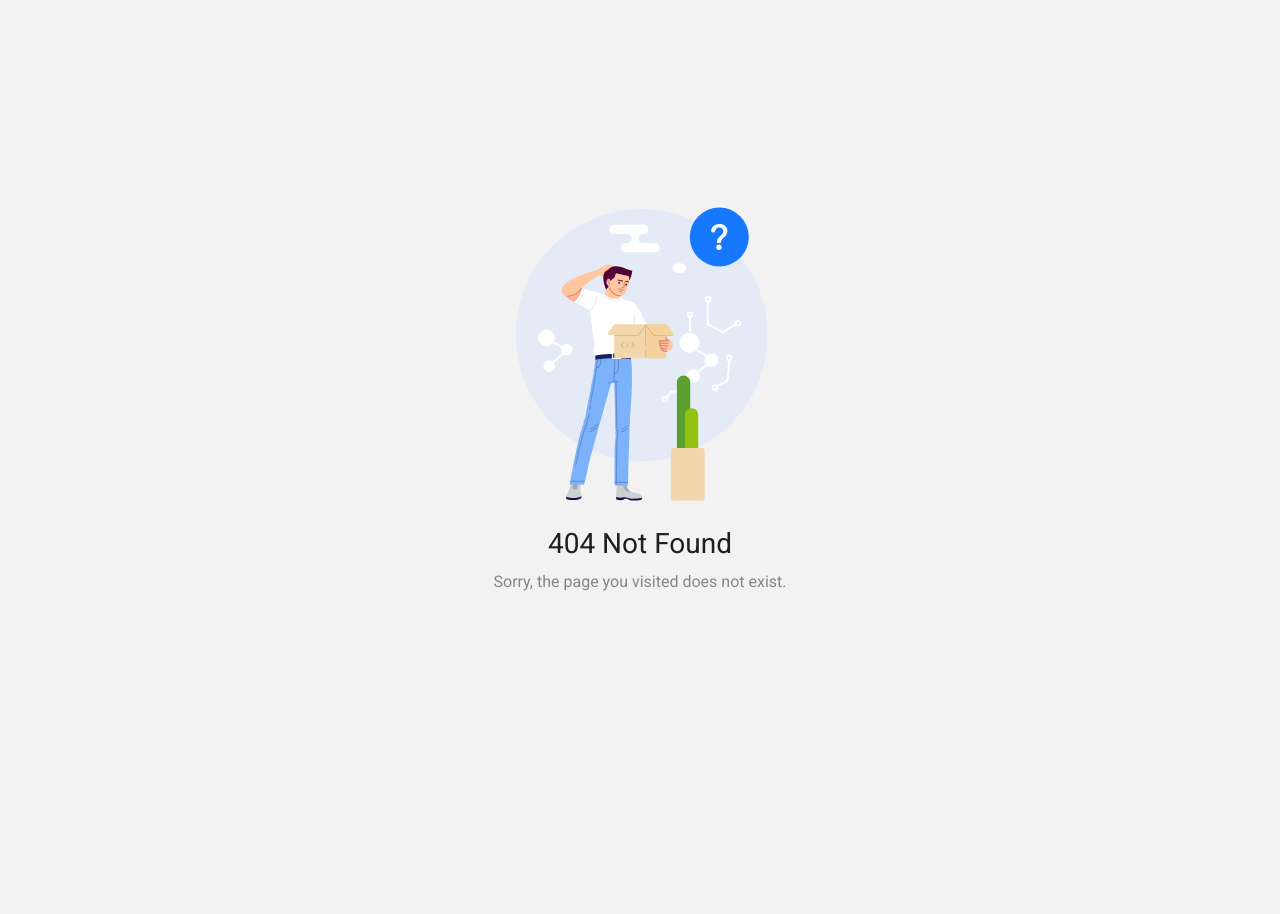
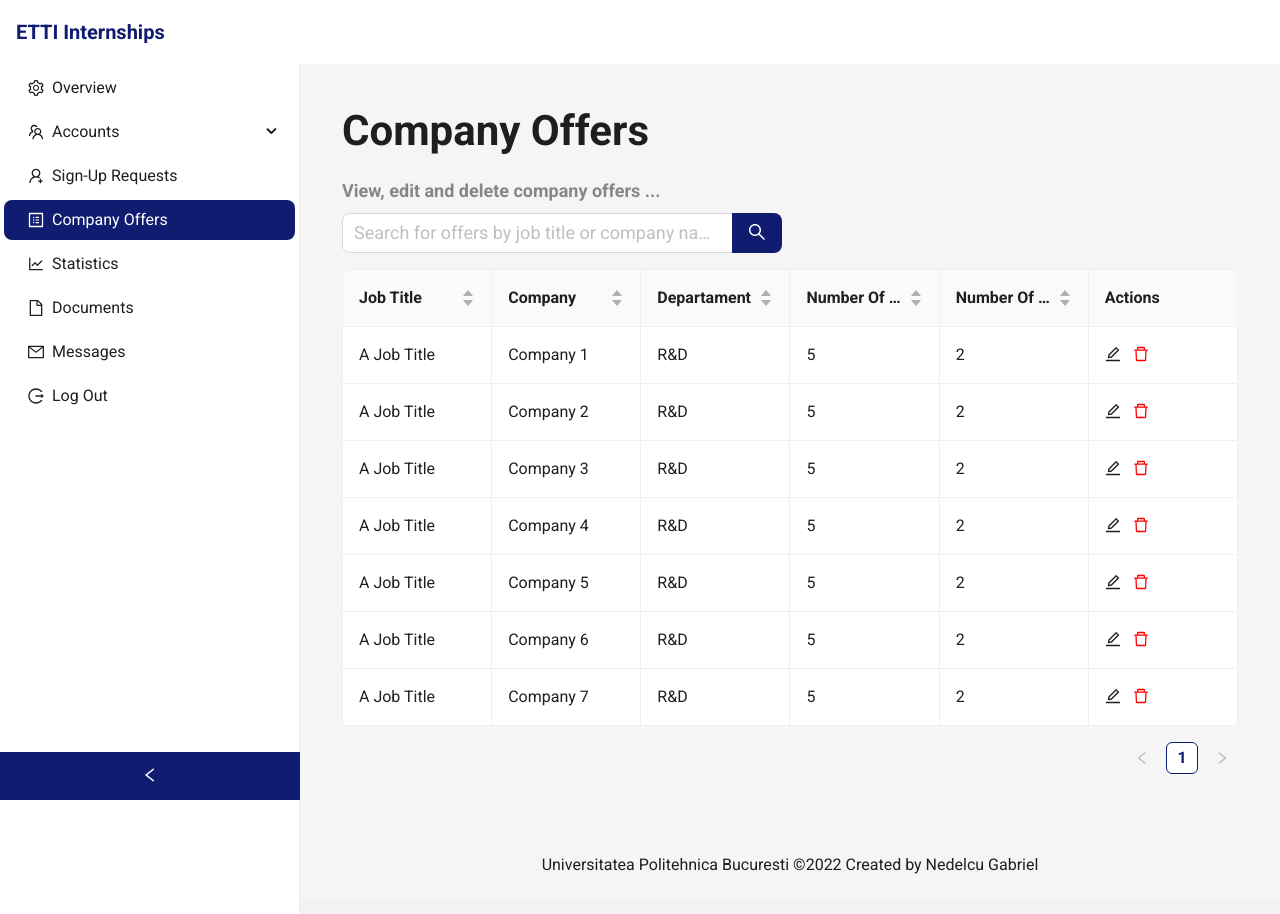
Before and after one commit to GabrielNedelcu/internship-management-platform, a React (Create React App) app in the folder client/: page /dashboard/admin/offers in a window 1280 px wide. Before the commit this address had no page. Before the commit the page ends 800 px from the top, so only its background shows below. Built offline with nearby package versions, Linux system fonts and the light colour scheme.

Commit message:
admin dashboard: offers page

```diff
--- /dev/null
+++ b/client/src/features/admin-dashboard/components/AdminCompanyOffers.tsx
@@ -0,0 +1,108 @@
+import { Typography } from "antd";
+import { useState, useEffect } from "react";
+import useOffersTable from "../hooks/useOffersTable";
+import { Row, Col, Table, Input } from "antd";
+
+const { Search } = Input;
+
+const onSearch = (value: string) => console.log(value);
+
+const dummyTableData = [
+  {
+    key: "1",
+    jobTitle: "A Job Title",
+    company: "Company 1",
+    departament: "R&D",
+    offeredPositions: 5,
+    availablePositions: 2,
+  },
+  {
+    key: "2",
+    jobTitle: "A Job Title",
+    company: "Company 2",
+    departament: "R&D",
+    offeredPositions: 5,
+    availablePositions: 2,
+  },
+  {
+    key: "3",
+    jobTitle: "A Job Title",
+    company: "Company 3",
+    departament: "R&D",
+    offeredPositions: 5,
+    availablePositions: 2,
+  },
+  {
+    key: "4",
+    jobTitle: "A Job Title",
+    company: "Company 4",
+    departament: "R&D",
+    offeredPositions: 5,
+    availablePositions: 2,
+  },
+  {
+    key: "5",
+    jobTitle: "A Job Title",
+    company: "Company 5",
+    departament: "R&D",
+    offeredPositions: 5,
+    availablePositions: 2,
+  },
+  {
+    key: "6",
+    jobTitle: "A Job Title",
+    company: "Company 6",
+    departament: "R&D",
+    offeredPositions: 5,
+    availablePositions: 2,
+  },
+  {
+    key: "7",
+    jobTitle: "A Job Title",
+    company: "Company 7",
+    departament: "R&D",
+    offeredPositions: 5,
+    availablePositions: 2,
+  },
+];
+
+const AdminCompanyOffers = () => {
+  const { columns, handleChange } = useOffersTable();
+  const [tableData, setTableData] = useState<any[]>();
+
+  // On Component Mount retrieve table data
+  useEffect(() => {
+    console.log("get data");
+    setTableData(dummyTableData);
+  }, []);
+
+  return (
+    <>
+      <Typography.Title level={1}>Company Offers</Typography.Title>
+      <Typography.Title level={5} type={"secondary"}>
+        View, edit and delete company offers ...
+      </Typography.Title>
+
+      <Row gutter={[16, 16]}>
+        <Col span="12">
+          <Search
+            placeholder="Search for offers by job title or company name"
+            onSearch={onSearch}
+            enterButton
+            size="large"
+          />
+        </Col>
+        <Col>
+          <Table
+            columns={columns}
+            dataSource={tableData}
+            onChange={handleChange}
+            bordered
+          />
+        </Col>
+      </Row>
+    </>
+  );
+};
+
+export default AdminCompanyOffers;
--- /dev/null
+++ b/client/src/features/admin-dashboard/components/AdminDocuments.tsx
@@ -0,0 +1,14 @@
+import { Typography } from "antd";
+
+const AdminDocuments = () => {
+  return (
+    <>
+      <Typography.Title level={1}>Documents</Typography.Title>
+      <Typography.Title level={5} type={"secondary"}>
+        View and review contracts, student documents and so on ...
+      </Typography.Title>
+    </>
+  );
+};
+
+export default AdminDocuments;
--- a/client/src/features/admin-dashboard/components/AdminNavBar.tsx
+++ b/client/src/features/admin-dashboard/components/AdminNavBar.tsx
@@ -32,9 +32,9 @@ const keyToRedirectPath = new Map<string, string>([
   ["3", "/dashboard/admin/teachers"],
   ["4", "/dashboard/admin"],
   ["5", "/dashboard/admin"],
-  ["6", "/dashboard/admin"],
+  ["6", "/dashboard/admin/offers"],
   ["7", "/dashboard/admin/stats"],
-  ["8", "/dashboard/admin"],
+  ["8", "/dashboard/admin/documents"],
   ["9", "/dashboard/admin/messages"],
   ["10", "/dashboard/admin"],
 ]);
--- /dev/null
+++ b/client/src/features/admin-dashboard/hooks/useOffersTable.tsx
@@ -0,0 +1,108 @@
+import { useState } from "react";
+import { TableProps, Popconfirm } from "antd";
+import type {
+  ColumnsType,
+  FilterValue,
+  SorterResult,
+} from "antd/es/table/interface";
+import { EditOutlined, DeleteOutlined } from "@ant-design/icons";
+
+type TOfferRowData = {
+  key: string;
+  jobTitle: string;
+  company: string;
+  departament: string;
+  offeredPositions: number;
+  availablePositions: number;
+};
+
+const useOffersTable = () => {
+  const [filteredInfo, setFilteredInfo] = useState<
+    Record<string, FilterValue | null>
+  >({});
+  const [sortedInfo, setSortedInfo] = useState<SorterResult<TOfferRowData>>({});
+
+  const handleChange: TableProps<TOfferRowData>["onChange"] = (
+    pagination,
+    filters,
+    sorter
+  ) => {
+    setFilteredInfo(filters);
+    setSortedInfo(sorter as SorterResult<TOfferRowData>);
+  };
+
+  const columns: ColumnsType<TOfferRowData> = [
+    {
+      title: "Job Title",
+      dataIndex: "jobTitle",
+      key: "jobTitle",
+      sorter: (a, b) => a.jobTitle.localeCompare(b.jobTitle),
+      sortOrder: sortedInfo.columnKey === "jobTitle" ? sortedInfo.order : null,
+      ellipsis: true,
+    },
+    {
+      title: "Company",
+      dataIndex: "company",
+      key: "company",
+      sorter: (a, b) => a.company.localeCompare(b.company),
+      sortOrder: sortedInfo.columnKey === "company" ? sortedInfo.order : null,
+      ellipsis: true,
+    },
+    {
+      title: "Departament",
+      dataIndex: "departament",
+      key: "departament",
+      sorter: (a, b) => a.departament.localeCompare(b.departament),
+      sortOrder:
+        sortedInfo.columnKey === "departament" ? sortedInfo.order : null,
+      ellipsis: true,
+    },
+    {
+      title: "Number Of Offered Positions",
+      dataIndex: "offeredPositions",
+      key: "offeredPositions",
+      sorter: (a, b) => a.offeredPositions - b.offeredPositions,
+      sortOrder:
+        sortedInfo.columnKey === "offeredPositions" ? sortedInfo.order : null,
+      ellipsis: true,
+    },
+    {
+      title: "Number Of Available Positions",
+      dataIndex: "availablePositions",
+      key: "availablePositions",
+      sorter: (a, b) => a.availablePositions - b.availablePositions,
+      sortOrder:
+        sortedInfo.columnKey === "availablePositions" ? sortedInfo.order : null,
+      ellipsis: true,
+    },
+    {
+      key: "5",
+      title: "Actions",
+      render: (record) => {
+        return (
+          <>
+            <EditOutlined onClick={() => {}} />
+            <Popconfirm
+              title="Delete this offer? This may imply further issues"
+              onConfirm={() => handleDelete(record.key)}
+            >
+              <DeleteOutlined style={{ color: "red", marginLeft: 12 }} />
+            </Popconfirm>
+          </>
+        );
+      },
+      ellipsis: true,
+    },
+  ];
+
+  const handleDelete = (key: string) => {
+    console.log(`Se sterge ${key}`);
+  };
+
+  return {
+    columns,
+    handleChange,
+  };
+};
+
+export default useOffersTable;
--- a/client/src/features/index.ts
+++ b/client/src/features/index.ts
@@ -5,6 +5,8 @@ import AdminStats from "./admin-dashboard/components/AdminStats";
 import AdminStudentsList from "./admin-dashboard/components/AdminStudentsList";
 import AdminTeachersList from "./admin-dashboard/components/AdminTeachersList";
 import AdminMessages from "./admin-dashboard/components/AdminMessages";
+import AdminDocuments from "./admin-dashboard/components/AdminDocuments";
+import AdminCompanyOffers from "./admin-dashboard/components/AdminCompanyOffers";
 
 export { SignInForm };
 export { SignUpForm };
@@ -13,3 +15,5 @@ export { AdminStats };
 export { AdminStudentsList };
 export { AdminTeachersList };
 export { AdminMessages };
+export { AdminDocuments };
+export { AdminCompanyOffers };
--- a/client/src/routes/Routes.tsx
+++ b/client/src/routes/Routes.tsx
@@ -11,6 +11,8 @@ import { AdminStats } from "../features";
 import { AdminStudentsList } from "../features";
 import { AdminTeachersList } from "../features";
 import { AdminMessages } from "../features";
+import { AdminDocuments } from "../features";
+import { AdminCompanyOffers } from "../features";
 
 const AppRoutes = () => {
   return (
@@ -63,6 +65,24 @@ const AppRoutes = () => {
         }
       />
       <Route
+        path="/dashboard/admin/documents"
+        element={
+          <DashboardLayout
+            sider={<AdminNavBar selectedKey={"8"} />}
+            content={<AdminDocuments />}
+          />
+        }
+      />
+      <Route
+        path="/dashboard/admin/offers"
+        element={
+          <DashboardLayout
+            sider={<AdminNavBar selectedKey={"6"} />}
+            content={<AdminCompanyOffers />}
+          />
+        }
+      />
+      <Route
         path="*"
         element={<ErrorPage errorCode={ErrorPageCode.NotFound} />}
       />
```
